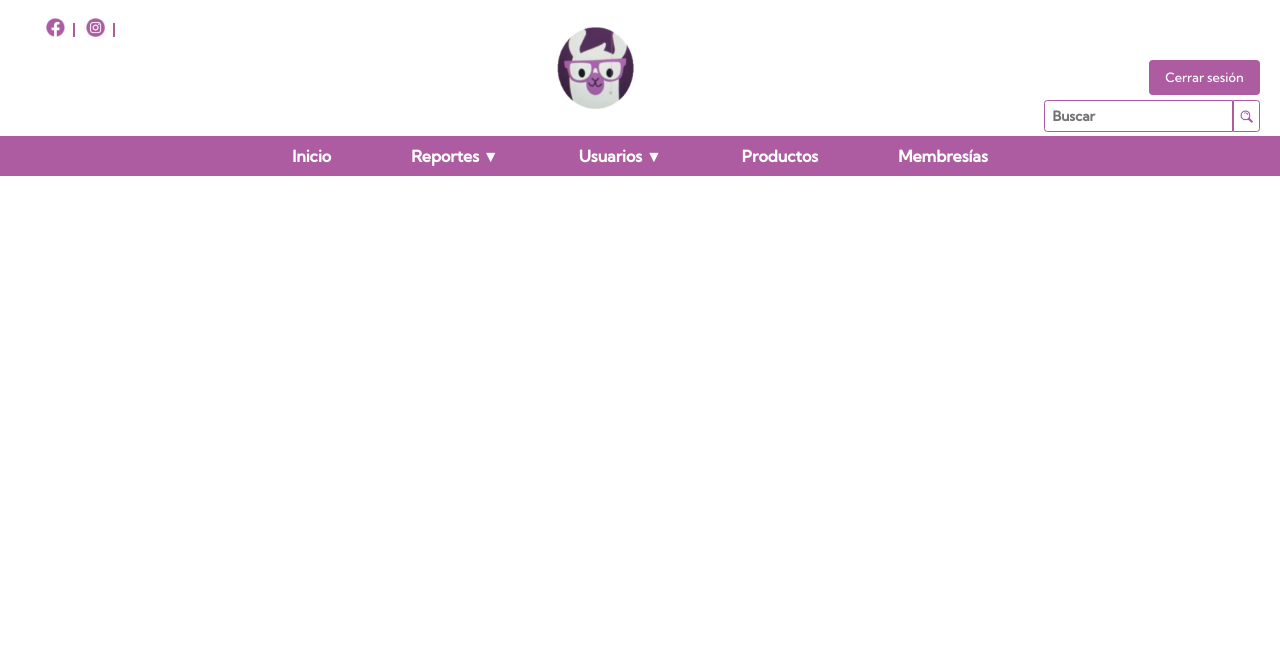
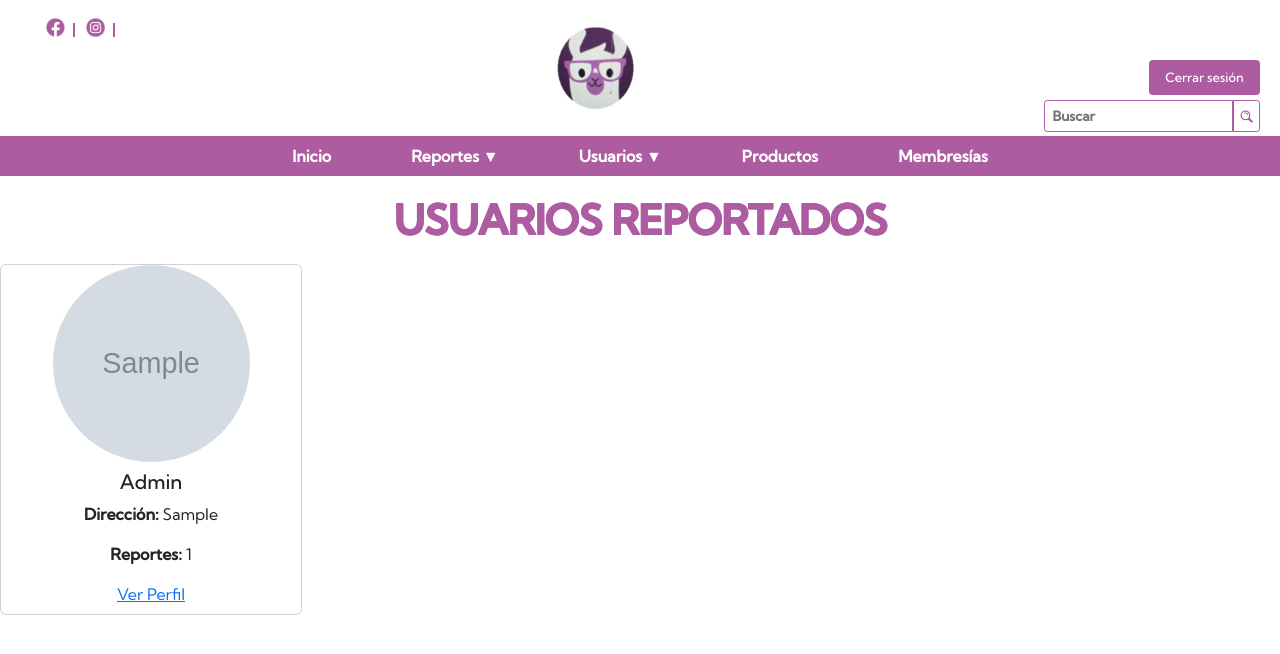
Before and after one commit to Karol3Navarro/Alpatex, a Django app: page /admin_dashboard/usuarios_reportados/ in a window 1280 px wide. Shown: the top 654 px of the page. Run offline with Django 5.2, Linux system fonts and the light colour scheme; a user stored in the database is signed in; data comes from the database, SQL or seed files in the repository; tables that the repository leaves empty hold one stand-in row (values such as "Sample post"); grey boxes marked "Sample" are stand-in pictures.

Commit message:
Usuarios Reportados

```diff
--- a/admin_alpatex/templates/admin_alpatex/usuarios_reportados.html
+++ b/admin_alpatex/templates/admin_alpatex/usuarios_reportados.html
@@ -1 +1,24 @@
 {% extends "admin_alpatex/base.html" %}
+{% load static %}
+{% block body %}
+    <h1 class="prod-dest">Usuarios Reportados</h1>
+    <div class="row">
+        {% for usuario in usuarios %}
+            <div class="col-md-3 mb-3">
+                <div class="card">
+                    <div class="perfil-foto">
+                        <img src="{{ usuario.perfil.get_foto_perfil_url }}" alt="Foto de perfil" width="150">
+                    </div>
+                    <div class="card-body">
+                        <h5 class="card-title">{{ usuario.username }}</h5>
+                        <p class="card-text"><strong>Dirección:</strong> {{ usuario.perfil.direccion }}</p>
+                        <p class="card-text"><strong>Reportes:</strong> {{ usuario.num_reportes }}</p>
+                        <a href="{% url 'perfil_publico' username=usuario.username %}">Ver Perfil</a>
+                    </div>
+                </div>
+            </div>
+        {% empty %}
+            <p>No hay usuarios reportados.</p>
+        {% endfor %}
+    </div>
+{% endblock %}
--- a/admin_alpatex/views.py
+++ b/admin_alpatex/views.py
@@ -11,7 +11,9 @@ from .models import Membresia
 from .forms import MembresiaForm
 from django.core.mail import send_mail
 from django.conf import settings
-
+from django.db.models import Count
+from django.shortcuts import render
+from index.models import ReporteVendedor
 
 def dashboard(request):
     return render(request, 'admin_alpatex/home_admin.html')
@@ -176,12 +178,6 @@ def eliminar_membresia(request, membresia_id):
     membresia.delete()
     return redirect('listar_membresias')
 
-def usuarios_reportados(request):
-    # lógica para mostrar solo los usuarios reportados
-    return render(request, 'admin_alpatex/usuarios_reportados.html')
-
-
-
 def eliminar_usuario(request, user_id):
     user = get_object_or_404(User, id=user_id)
 
@@ -199,3 +195,14 @@ def eliminar_usuario(request, user_id):
         return redirect('usuarios')  # Cambia por el nombre correcto de la url
 
     return render(request, 'admin_alpatex/usuarios.html', {'usuario': user})
+
+@login_required
+def usuarios_reportados(request):
+    # Obtener usuarios que han sido reportados al menos una vez
+    usuarios = User.objects.filter(reportes_recibidos__isnull=False).annotate(
+        num_reportes=Count('reportes_recibidos')
+    ).distinct()
+
+    return render(request, 'admin_alpatex/usuarios_reportados.html', {
+        'usuarios': usuarios
+    })
```
Also changed, not shown: Dm/views.py (+30 -6 lines), index/templates/index/perfil_publico.html (+11 -3 lines).
